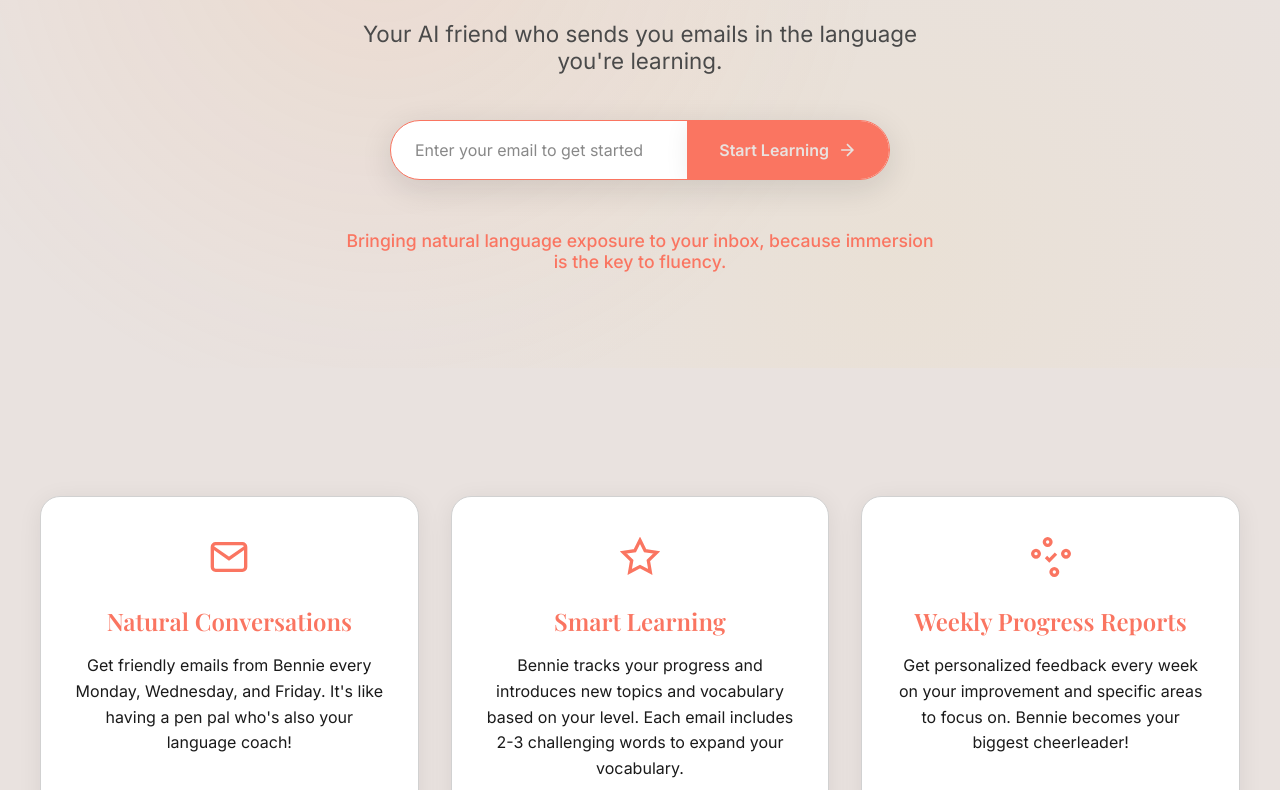
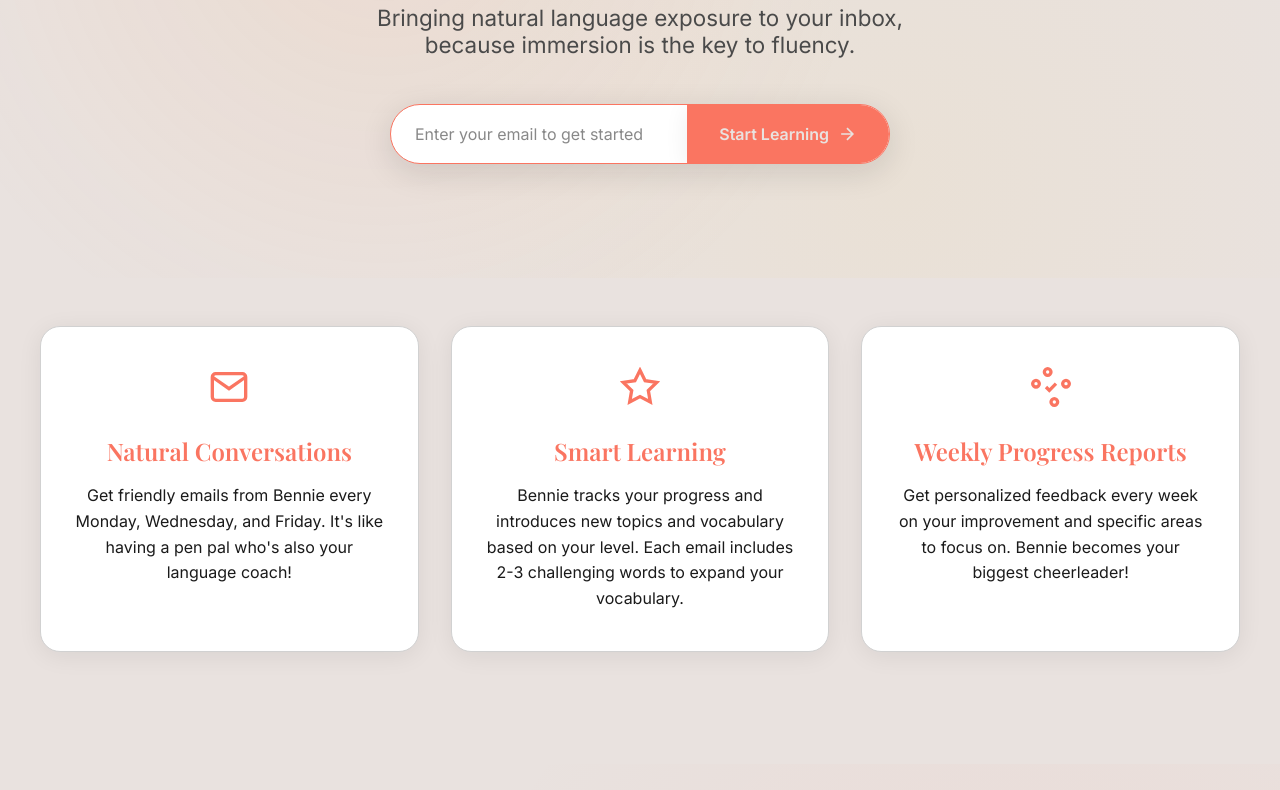
Before and after one commit to coltdparker/bennie, a plain HTML site: page index.html in a window 1280 px wide. Shown: the part 197-987 px from the top of the page. Drawn offline with nearby package versions, Linux system fonts and the light colour scheme; files that its build step writes are made by us from their sources; files whose address does not match are found by name.

Commit message:
refactor: update hero text and reduce section spacing

```diff
--- a/index.html
+++ b/index.html
@@ -17,7 +17,7 @@
                     <h1 class="hero-title">
                         <span class="gradient-text">Bennie</span>
                     </h1>
-                    <p class="hero-subtitle">Your AI friend who sends you emails in the language you're learning.</p>
+                    <p class="hero-subtitle">Bringing natural language exposure to your inbox, because immersion is the key to fluency.</p>
 
                     <div class="email-section">
                         <div class="email-input-container" id="emailContainer">
@@ -35,8 +35,6 @@
                             </button>
                         </div>
                     </div>
-
-                    <p class="hero-tagline">Bringing natural language exposure to your inbox, because immersion is the key to fluency.</p>
                 </div>
             </div>
         </header>
--- a/styles.css
+++ b/styles.css
@@ -24,7 +24,7 @@
     --shadow-hover: 0 8px 32px rgba(20, 20, 20, 0.12);
 
     /* Spacing */
-    --section-spacing: 8rem;
+    --section-spacing: 3rem;  /* Reduced from 8rem to 3rem */
     --content-width: 1200px;
     --section-padding: 2rem;
 }
@@ -59,7 +59,7 @@ html, body {
 
 .section-header {
     text-align: center;
-    margin-bottom: 4rem;
+    margin-bottom: 3rem;  /* Reduced from 4rem to 3rem */
 }
 
 .section-header h2 {
@@ -157,8 +157,8 @@ html, body {
 
 /* Hero Section */
 .hero {
-    padding-top: 4rem;
-    padding-bottom: 6rem;
+    padding-top: 3rem;  /* Reduced from 4rem */
+    padding-bottom: 4rem;  /* Reduced from 6rem */
     text-align: center;
     position: relative;
 }
@@ -243,8 +243,6 @@ html, body {
 /* Enhanced Immersion Section */
 .immersion-section {
     background: var(--platinum);
-    margin: 8rem auto;
-    padding: 0 2rem;
     position: relative;
     overflow: hidden;
 }
@@ -744,7 +742,7 @@ html, body {
     }
 
     .section-header {
-        margin-bottom: 3rem;
+        margin-bottom: 2rem;  /* Reduced from 3rem */
     }
 
     .immersion-feature {
```
